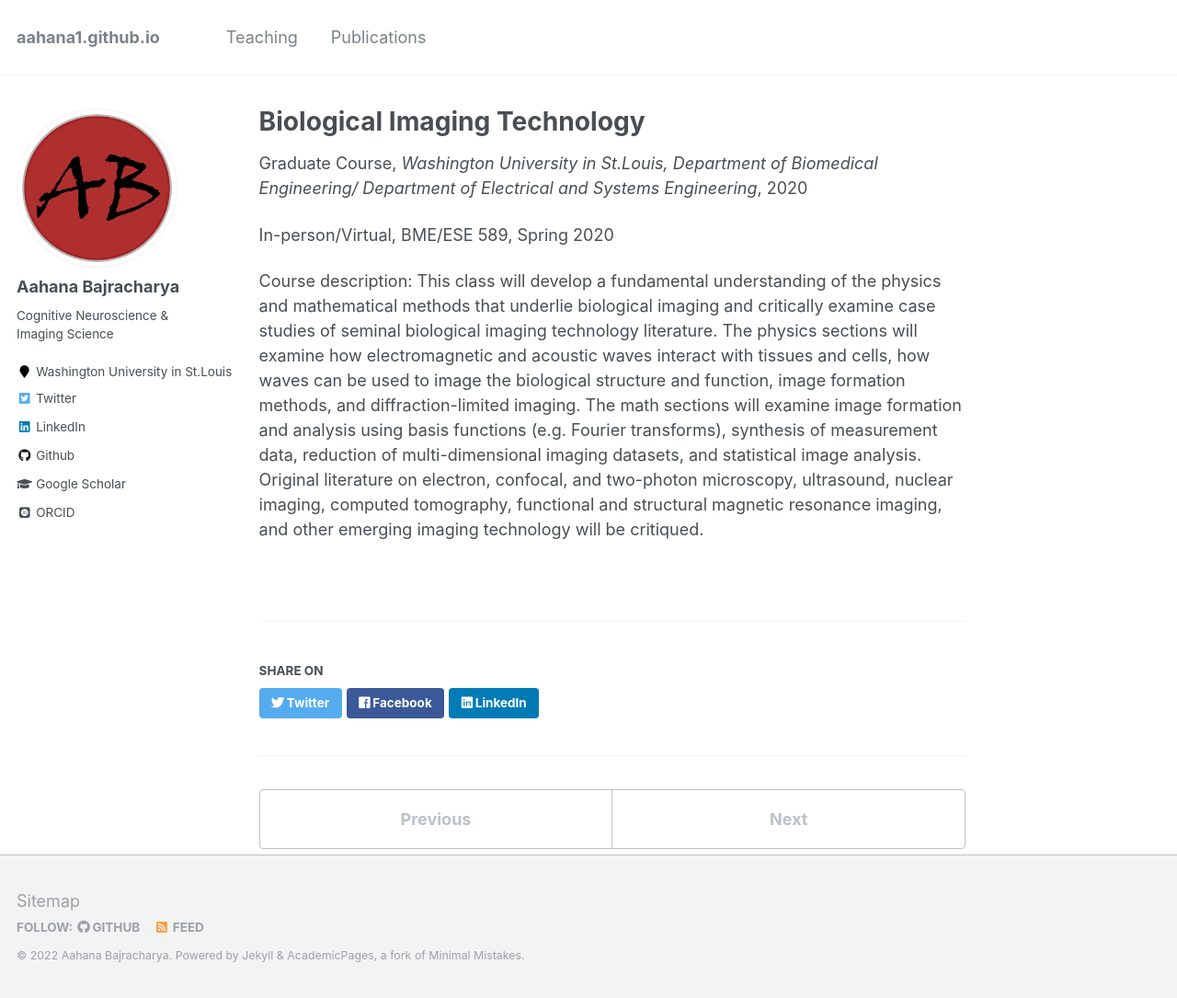
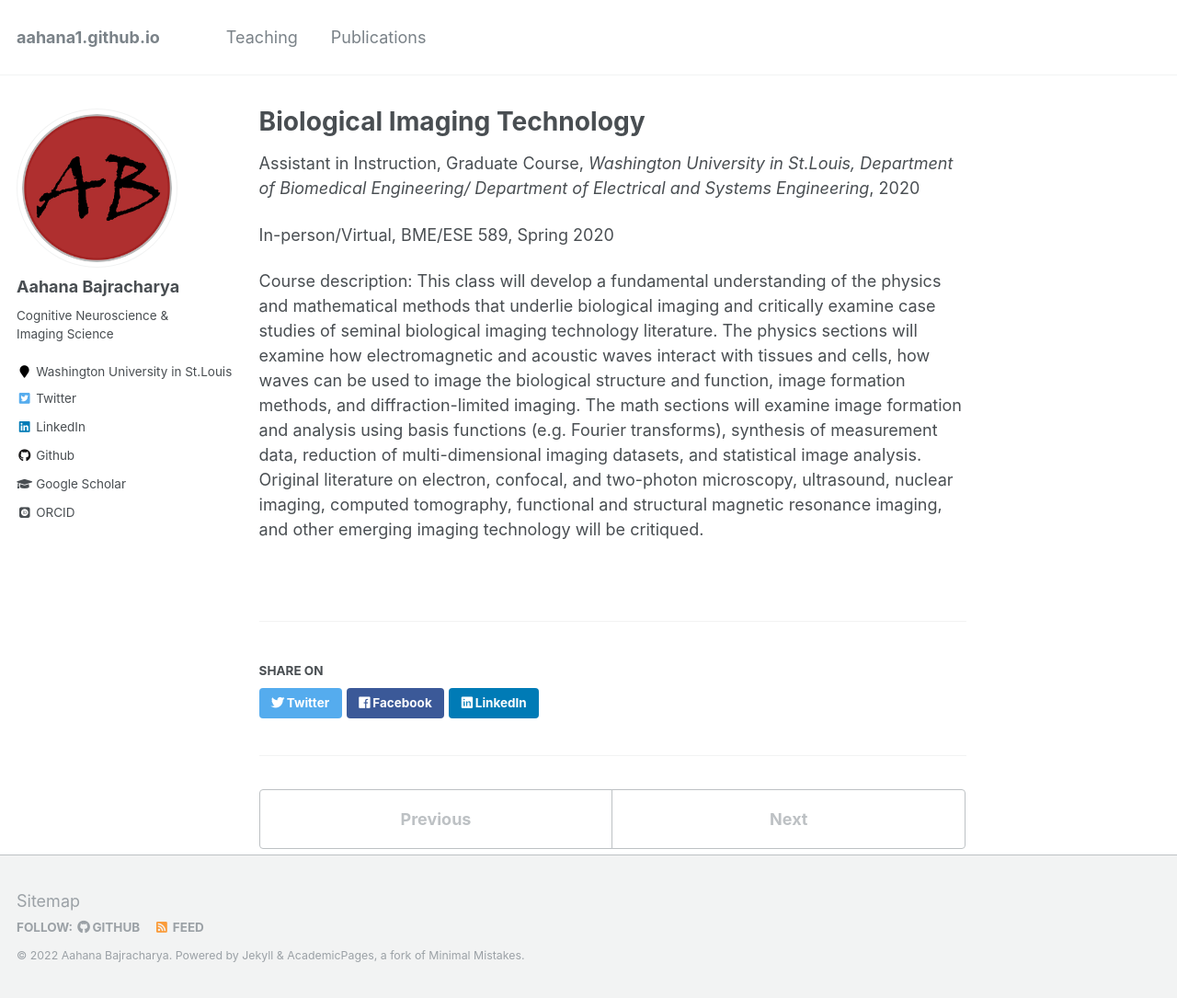
Before and after one commit to kritibhattarai23/kritibhattarai23.github.io, a Jekyll site: the page built from _teaching/2020-spring-teaching-1.md, in a window 1280 px wide and 1085 px high. Shown: the whole window at 92% size. Built offline with Jekyll 4.4.1, drawn with Linux system fonts in a browser that asks for light colours; some web fonts are replaced.

Commit message:
Update 2020-spring-teaching-1.md

```diff
--- a/_teaching/2020-spring-teaching-1.md
+++ b/_teaching/2020-spring-teaching-1.md
@@ -1,7 +1,7 @@
 ---
 title: "Biological Imaging Technology"
 collection: teaching
-type: "Graduate Course"
+type: "Assistant in Instruction, Graduate Course"
 permalink: /teaching/2020-spring-teaching-1
 venue: "Washington University in St.Louis, Department of Biomedical Engineering/ Department of Electrical and Systems Engineering"
 date: 2020-01-20
```
